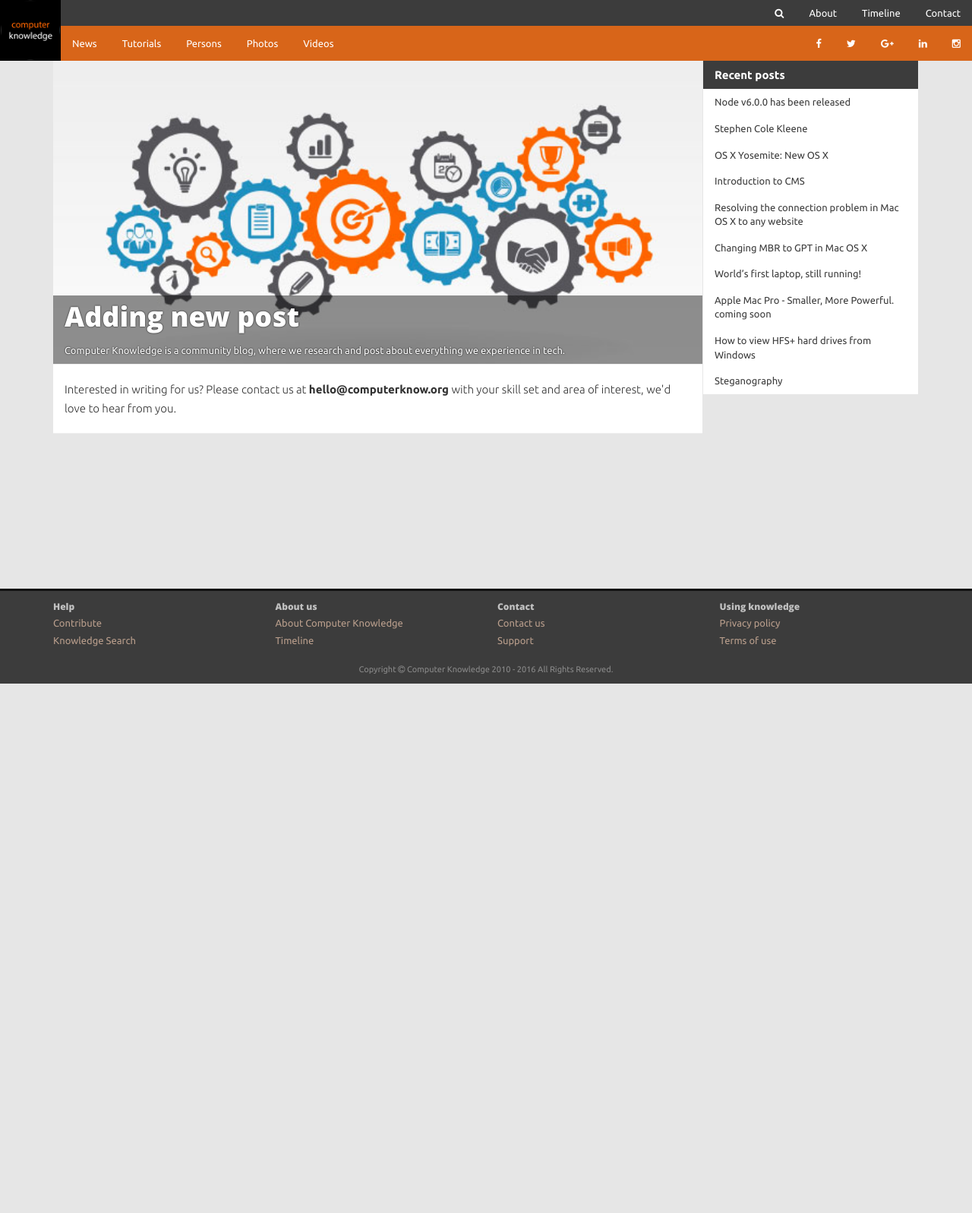
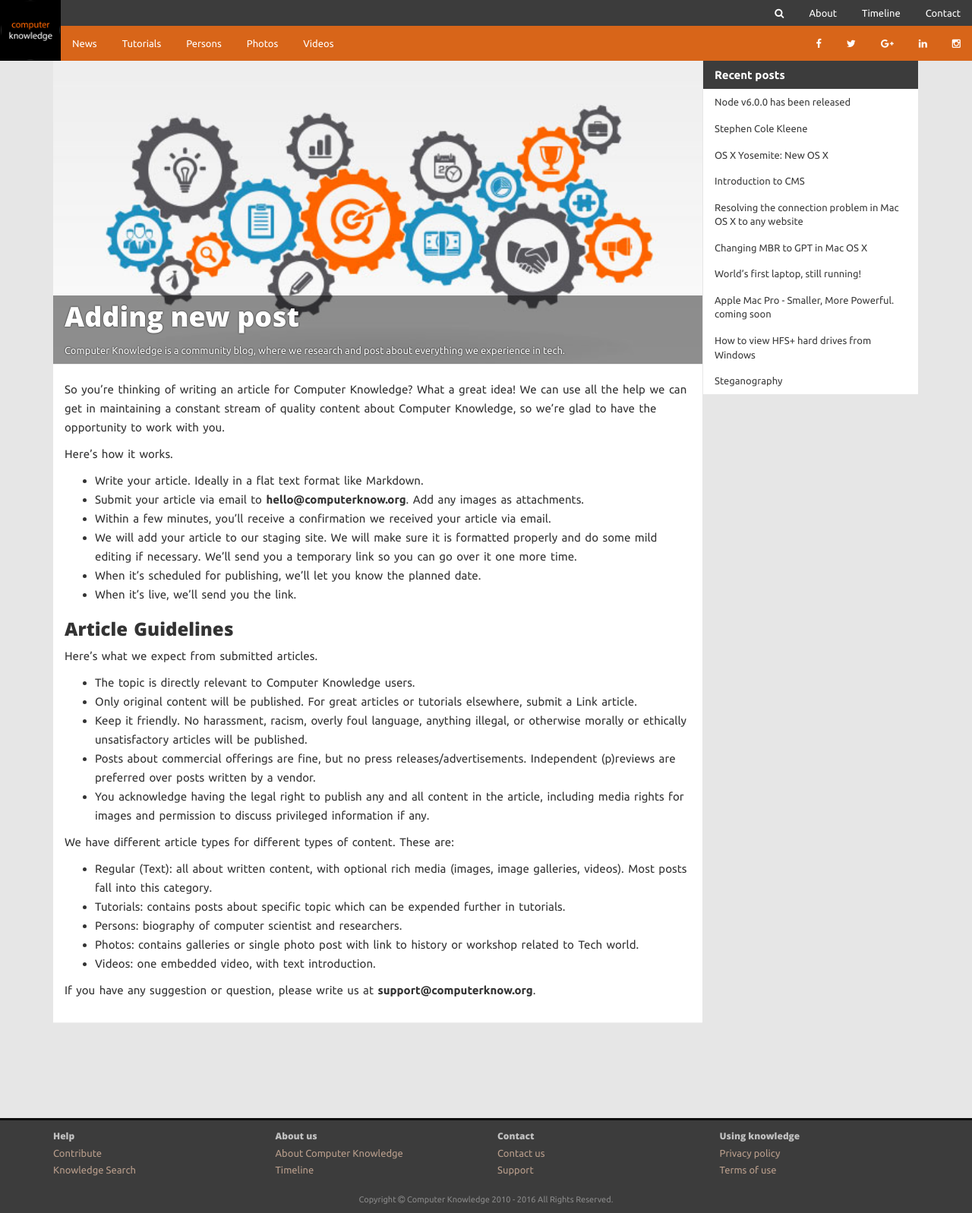
Before and after one commit to ComputerknowBot/computerknowledge.github.io, a Jekyll site: the page built from help/add-new-article.markdown, in a window 1280 px wide. Shown: the whole page at 76% size. Built offline with Jekyll 4.4.1, drawn with Linux system fonts in a browser that asks for light colours; before the commit the page ends 900 px from its top, so only the background shows below that.

Commit message:
Updated post.

```diff
--- a/_sass/dash/pages/_post.scss
+++ b/_sass/dash/pages/_post.scss
@@ -52,8 +52,8 @@
 		}
 		padding: 20px 15px;
 		font-size: 15px;
-		font-weight: 100;
 		line-height: 25px;
+		word-spacing: 2px;
 		overflow: hidden;
 	}
 	.post-footer {
--- a/help/add-new-article.html
+++ /dev/null
@@ -1,10 +0,0 @@
----
-layout: post
-title: Adding new post
-permalink: /help/adding-posts
-image: uploads/post-cover.jpg
-comments: off
-keywords: adding post, contribute, community blog
-meta: Computer Knowledge is a community blog, where we research and post about everything we experience in tech.
----
-Interested in writing for us? Please contact us at <strong>hello@computerknow.org</strong> with your skill set and area of interest, we'd love to hear from you.
--- /dev/null
+++ b/help/add-new-article.markdown
@@ -0,0 +1,39 @@
+---
+layout: post
+title: Adding new post
+permalink: /help/adding-posts
+image: uploads/post-cover.jpg
+comments: off
+keywords: adding post, contribute, community blog
+meta: Computer Knowledge is a community blog, where we research and post about everything we experience in tech.
+---
+So you're thinking of writing an article for Computer Knowledge? What a great idea! We can use all the help we can get in maintaining a constant stream of quality content about Computer Knowledge, so we're glad to have the opportunity to work with you.
+
+Here's how it works.
+
+- Write your article. Ideally in a flat text format like Markdown.
+- Submit your article via email to **hello@computerknow.org**. Add any images as attachments.
+- Within a few minutes, you'll receive a confirmation we received your article via email.
+- We will add your article to our staging site. We will make sure it is formatted properly and do some mild editing if necessary. We'll send you a temporary link so you can go over it one more time.
+- When it's scheduled for publishing, we'll let you know the planned date.
+- When it's live, we'll send you the link.
+
+### Article Guidelines
+
+Here's what we expect from submitted articles.
+
+- The topic is directly relevant to Computer Knowledge users.
+- Only original content will be published. For great articles or tutorials elsewhere, submit a Link article.
+- Keep it friendly. No harassment, racism, overly foul language, anything illegal, or otherwise morally or ethically unsatisfactory articles will be published.
+- Posts about commercial offerings are fine, but no press releases/advertisements. Independent (p)reviews are preferred over posts written by a vendor.
+- You acknowledge having the legal right to publish any and all content in the article, including media rights for images and permission to discuss privileged information if any.
+
+We have different article types for different types of content. These are:
+
+- Regular (Text): all about written content, with optional rich media (images, image galleries, videos). Most posts fall into this category.
+- Tutorials: contains posts about specific topic which can be expended further in tutorials.
+- Persons: biography of computer scientist and researchers.
+- Photos: contains galleries or single photo post with link to history or workshop related to Tech world.
+- Videos: one embedded video, with text introduction.
+
+If you have any suggestion or question, please write us at **support@computerknow.org**.
```
